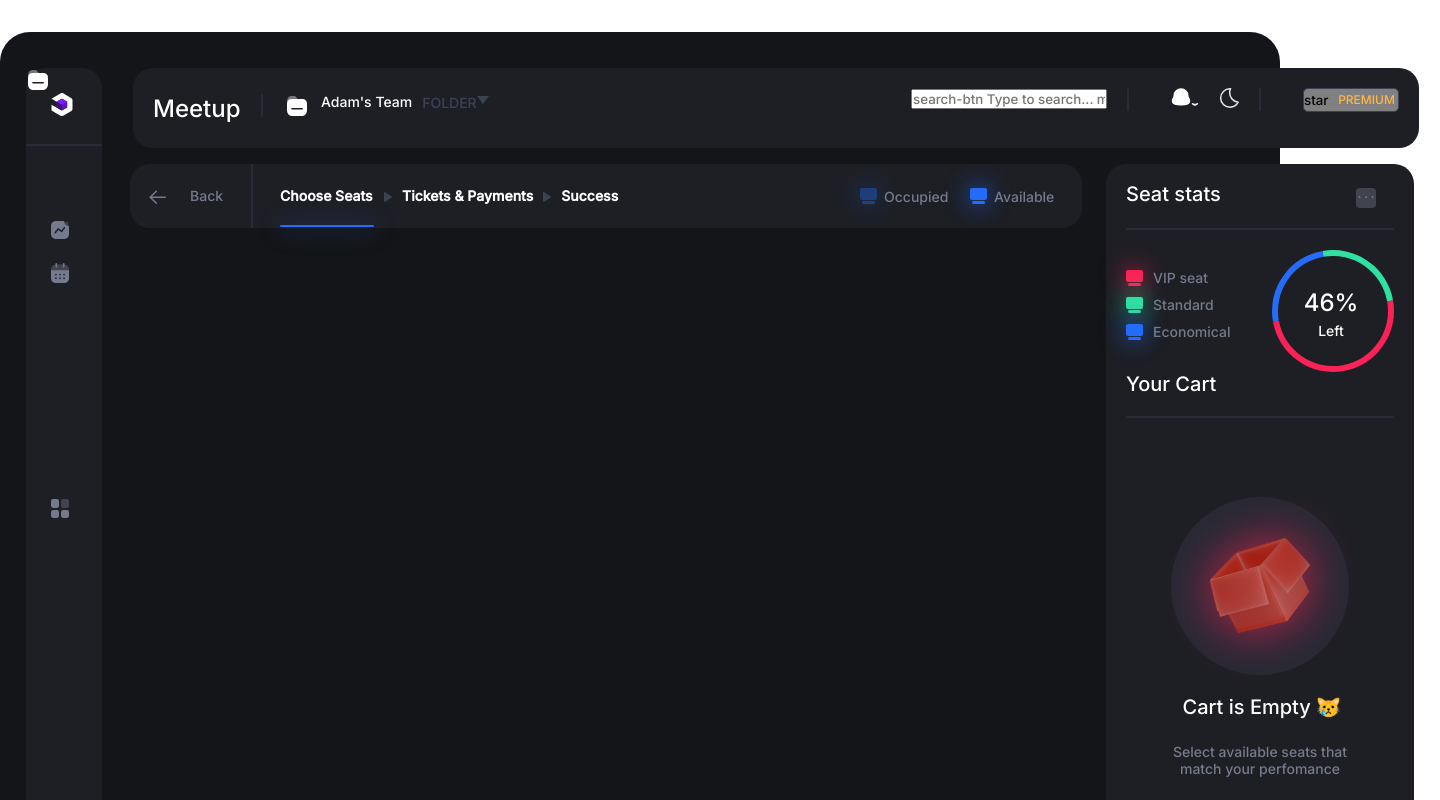
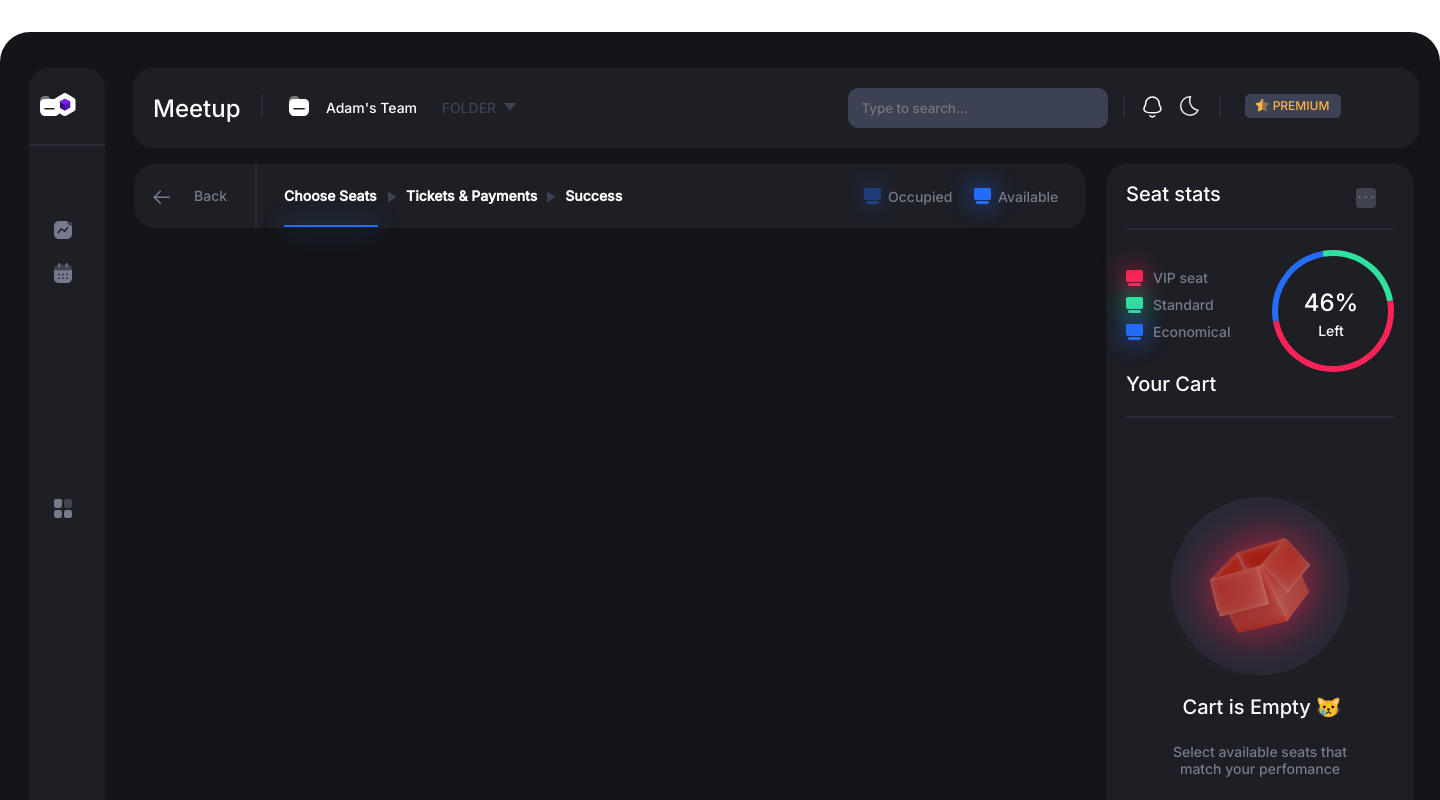
Before and after one commit to sucheta90/stadium_demo, a React (Create React App) app: page / in a window 1280 px wide. Shown: the top 800 px of the page, 1440 px wide, since content can reach past the window. Built offline with nearby package versions, Linux system fonts and the light colour scheme.

Commit message:
modified Group 41

```diff
--- a/src/App.css
+++ b/src/App.css
@@ -4,8 +4,17 @@
   padding: 0;
   font-family: 'Inter', sans-serif;
 }
+@media screen and (min-width:1440px ){
+
+}
+@media screen and  (max-width: 1500px){
+  body{
+    transform: scale(0.75rem);
+  }
+}
+
 .App{
-  max-width: 1440px;
+  width: 1440px;
   height:900px;
   background-color: #141518;
   border-radius: 30px;
--- a/src/components/Group 173/Navigation.css
+++ b/src/components/Group 173/Navigation.css
@@ -8,7 +8,7 @@
     position: absolute;
     width: 952px;
     height: 64px;
-    left: 130px;
+    left: 134px;
     top: 132px;
 }
 .left-arrow{
--- a/src/components/Group 41/MainHeader.js
+++ b/src/components/Group 41/MainHeader.js
@@ -3,6 +3,7 @@ import folder from '../../images/opened-folder.png';
 import "./mainHeader.css"
 
 export default function MainHeader(){
+
     return(
         <div className="main-header">
             <div className="main-header-1">
@@ -32,30 +33,41 @@ export default function MainHeader(){
                 </form> */}
 
             </div>
+            <div></div>
             <div className="main-header-2">
                 <form>
-                    <input type='input' placeholder="search-btn Type to search... mic"></input>
+                    {/* <div>
+                        <input type='submit' value='mic' ></input>
+                    </div> */}
+                    <input type='input' placeholder='Type to search...' className="search-bar"></input>
                 </form>
                 <span className="line-break"></span>
-                <div><svg width="20" height="18" viewBox="0 0 20 18" fill="none" xmlns="http://www.w3.org/2000/svg">
-                    <path fill-rule="evenodd" clip-rule="evenodd" d="M10 16.8476C15.6392 16.8476 18.2481 16.1242 18.5 13.2205C18.5 10.3188 16.6812 10.5054 16.6812 6.94511C16.6812 4.16414 14.0452 1 10 1C5.95477 1 3.31885 4.16414 3.31885 6.94511C3.31885 10.5054 1.5 10.3188 1.5 13.2205C1.75295 16.1352 4.36177 16.8476 10 16.8476Z" stroke="white" stroke-width="1.5" stroke-linecap="round" stroke-linejoin="round" fill="white"/>
-                    </svg>
-                    <svg width="8" height="3" viewBox="0 0 8 3" fill="none" xmlns="http://www.w3.org/2000/svg">
-                    <path d="M6.38886 0.857178C5.02473 2.37189 2.89672 2.38985 1.51953 0.857178" stroke="white" stroke-width="1.5" stroke-linecap="round" stroke-linejoin="round" fill="white"/>
+                <div id='notification'>
+                    <svg width="19" height="22" viewBox="0 0 19 22" fill="none" xmlns="http://www.w3.org/2000/svg">
+                    <path fill-rule="evenodd" clip-rule="evenodd" d="M9.41058 16.8476C15.0498 16.8476 17.6586 16.1242 17.9106 13.2205C17.9106 10.3188 16.0917 10.5054 16.0917 6.94511C16.0917 4.16414 13.4558 1 9.41058 1C5.36535 1 2.72943 4.16414 2.72943 6.94511C2.72943 10.5054 0.910583 10.3188 0.910583 13.2205C1.16354 16.1352 3.77236 16.8476 9.41058 16.8476Z" stroke="white" stroke-width="1.5" stroke-linecap="round" stroke-linejoin="round"/>
+                    <path d="M11.7994 19.8572C10.4352 21.3719 8.30724 21.3899 6.93005 19.8572" stroke="white" stroke-width="1.5" stroke-linecap="round" stroke-linejoin="round"/>
                     </svg>
                 </div>
 
-                <div>
+                <div id='night-mode'>
                     <svg width="20" height="20" viewBox="0 0 20 20" fill="none" xmlns="http://www.w3.org/2000/svg">
                     <path d="M10.6606 4.75C10.6606 3.3315 10.9801 1.9905 11.5376 0.7815C11.3296 0.7675 11.1221 0.75 10.9106 0.75C5.80208 0.75 1.66058 4.8915 1.66058 10C1.66058 15.1085 5.80208 19.25 10.9106 19.25C14.5076 19.25 17.6176 17.1925 19.1476 14.1945C14.3776 13.6885 10.6606 9.6545 10.6606 4.75Z" stroke="#E5E6ED" stroke-width="1.5" stroke-miterlimit="10" stroke-linejoin="round"/>
                     </svg>
                 </div>
-                <span className="line-break"></span>
-                <button className="premium-btn">
-                    <div>star</div>
-                    <span>PREMIUM</span>
+                <div className="premium-selection">
+                    <span className="line-break"></span>
+                    <button className="premium-btn">
+                        <div id='star'>
+                            <svg width="15" height="14" viewBox="0 0 15 14" fill="none" xmlns="http://www.w3.org/2000/svg">
+                            <path opacity="0.4" d="M8.06143 1.07573L9.54575 4.05858C9.65511 4.27469 9.86382 4.42477 10.1045 4.45812L13.4386 4.9437C13.6333 4.97105 13.81 5.07376 13.9294 5.23051C14.0474 5.38526 14.0981 5.58136 14.0694 5.77412C14.046 5.9342 13.9707 6.08228 13.8553 6.19567L11.4395 8.53753C11.2628 8.70094 11.1828 8.94307 11.2254 9.17985L11.8202 12.4722C11.8836 12.8697 11.6202 13.2446 11.2254 13.32C11.0627 13.346 10.896 13.3186 10.7493 13.2439L7.77537 11.6945C7.55466 11.5831 7.29393 11.5831 7.07322 11.6945L4.09925 13.2439C3.73384 13.438 3.28107 13.306 3.07769 12.9458C3.00235 12.8024 2.97567 12.6389 3.00034 12.4795L3.59514 9.18652C3.63781 8.9504 3.55713 8.70695 3.38109 8.54353L0.965241 6.20301C0.677846 5.92553 0.669177 5.46863 0.945903 5.18115C0.951905 5.17515 0.958573 5.16848 0.965241 5.16181C1.07993 5.04508 1.23063 4.97105 1.39333 4.9517L4.72738 4.46546C4.96743 4.43144 5.17615 4.2827 5.28617 4.06525L6.71714 1.07573C6.8445 0.819602 7.10856 0.660188 7.39529 0.666858H7.48464C7.73336 0.696873 7.95007 0.850952 8.06143 1.07573Z" fill="#FFB545"/>
+                            <path d="M7.40524 11.6114C7.2761 11.6154 7.1503 11.6501 7.03714 11.7121L4.07771 13.2581C3.7156 13.4309 3.28227 13.2968 3.07925 12.9505C3.00403 12.809 2.97674 12.6469 3.00204 12.4881L3.59313 9.20209C3.63306 8.96323 3.55319 8.72036 3.37946 8.55223L0.962521 6.21231C0.675631 5.93141 0.670306 5.47037 0.951205 5.1828C0.955199 5.17879 0.958527 5.17546 0.962521 5.17212C1.07701 5.05869 1.22478 4.98397 1.38387 4.96061L4.72072 4.46955C4.96234 4.43885 5.17202 4.28806 5.27852 4.06922L6.72895 1.04207C6.86674 0.797868 7.13099 0.652416 7.41056 0.667762C7.40524 0.865924 7.40524 11.4766 7.40524 11.6114Z" fill="#FFB545"/>
+                            </svg>
 
-                </button>
+                        </div>
+                        <span>PREMIUM</span>
+
+                    </button>
+                </div>
             </div>
 
 
--- a/src/components/Group 41/mainHeader.css
+++ b/src/components/Group 41/mainHeader.css
@@ -35,6 +35,8 @@
     height: 29px;
     text-decoration: none;
     margin-right:20px;
+    /* position: absolute;
+    top: 50px;     */
 }
 #logo h1{
     font-family: 'Inter', sans-serif;
@@ -43,6 +45,8 @@
     text-align: left;
     vertical-align: top;
     color: #ffffff;
+    position: absolute;
+    top:26px;
 }
 /* ........................*/
 /* Vertical line between the logo and next img/button element*/
@@ -60,8 +64,9 @@
 .team-name{
     width: 90;
     height: 17px;
-    /* top: 3.5px; */
-    /* left: 34px; */
+    position: absolute;
+    top: 32px;
+    left: 15%;
     font-weight: 400;
     font-family: 'Inter', sans-serif;
     font-size: 14px;
@@ -73,6 +78,9 @@
 
 .folder-icon{
     margin-right:12px;
+    position: absolute;
+    left: 12%;
+    top: 26px;
 }
 #folder{
     width: 57px;
@@ -85,17 +93,20 @@
     line-height:17px;
     vertical-align: top;
     color: #3C4254;
-    /* margin-right: 22px; */
+    position: absolute;
+    left: 24%;
+    top: 31px;
 }
 .down-triangle{
     width: 0;
     height: 0;
-    /* background-color: #1E1f25; */
     border-top: 6px solid transparent;
     border-left: 8px solid #3C4254;
     border-bottom: 6px solid transparent;
     transform: rotate(90deg);
-
+    position: absolute;
+    left: 29%;
+    top: 33px;
 }
 
 /* .............................*/
@@ -108,30 +119,87 @@
     left: 715.41px;
     gap: 20px;
     display: flex;
+    /* border: 1px solid white; */
+    position: absolute;
+
 }
+.search-bar{
+    height: 40px;
+    width: 260px;
+    left: 0px;
+    top: 0px;
+    border-radius: 10px;
+    padding: 12px;
+    border: 1px solid rgba(60, 66, 84, 1);
+    margin-top: 0;
+    display: flex;
+    background-color: rgba(60, 66, 84, 1);
+}
+.main-header-2 .line-break{
+    position: absolute;
+    left: 54%;
+    top: 7px;
+}
+#notification{
+    height: 20px;
+    width: 17px;
+    position: absolute;
+    left: 58%;
+    top: 8px;
+    border-radius: 0px;
 
+}
+#night-mode{
+    position: absolute;
+    left: 65%;
+    top: 8px;
+    height: 16px;
+    width: 16px;
+
+}
+.premium-selection .line-break{
+    position: absolute;
+    left: 73%;
+    z-index: 1;
+    width:2px;
+    height: 23px;
+    border-radius: 21px;
+    background-color: #282c38;
+    margin-right: 22px;
+
+}
 .premium-btn{
     display: flex;
     align-items: center;
     width: 96px;
     height:24px;
-    top: 8px;
-    left: 412px;
+    top: 6px;
+    left: 78%;
     border-radius: 5px;
     padding: 4px, 8px, 4px, 4px;
     gap: 8px;
     border: 0.5px solid #3C4254;
-    background-color: gray;
+    background-color: rgba(60, 66, 84, 1);
+    position: absolute;
+
 
 }
 .premium-btn span{
     width: 60px;
     height: 15px;
-    top:4.5px;
-    left:28px;
     line-height: 14.52px;
     letter-spacing: 4%;
     font-style: bold;
     font-size: 12px;
     color: #ffb545;
+    position: absolute;
+    left: 27%;
 }
+#star{
+    height: 12.666666030883789px;
+    width: 13.333333969116211px;
+    position: absolute;
+    left: 10%;
+    top: 3px;
+
+}
```
Also changed, not shown: src/images/Dashcube.svg (added).
